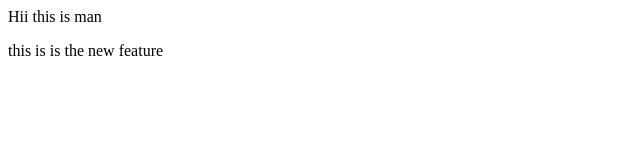
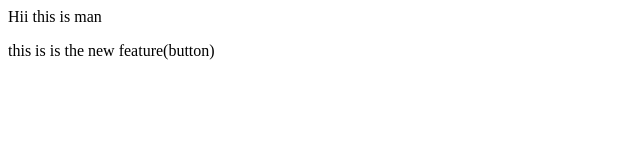
Before and after one commit to Tarunroy20/localrepo, a plain HTML site: page index.html in a window 1280 px wide. Shown: the full height of the page, 0-640 px from the left. Drawn offline with Linux system fonts and the light colour scheme.

Commit message:
Add new button in faeture1

```diff
--- a/index.html
+++ b/index.html
@@ -1,2 +1,2 @@
 <p>Hii this is man</p>
-<p>this is is the new feature</p>
+<p>this is is the new feature(button)</p>
```
